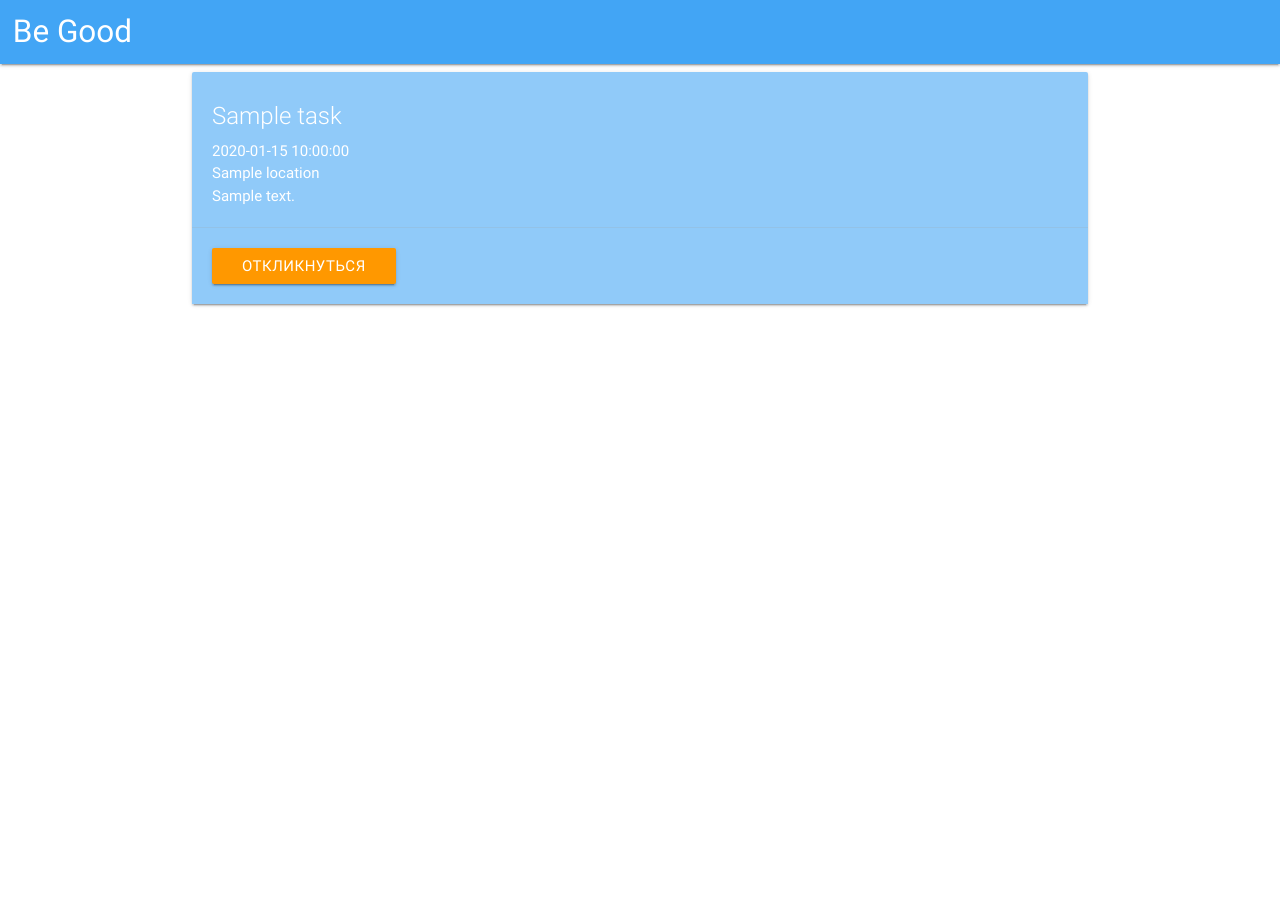
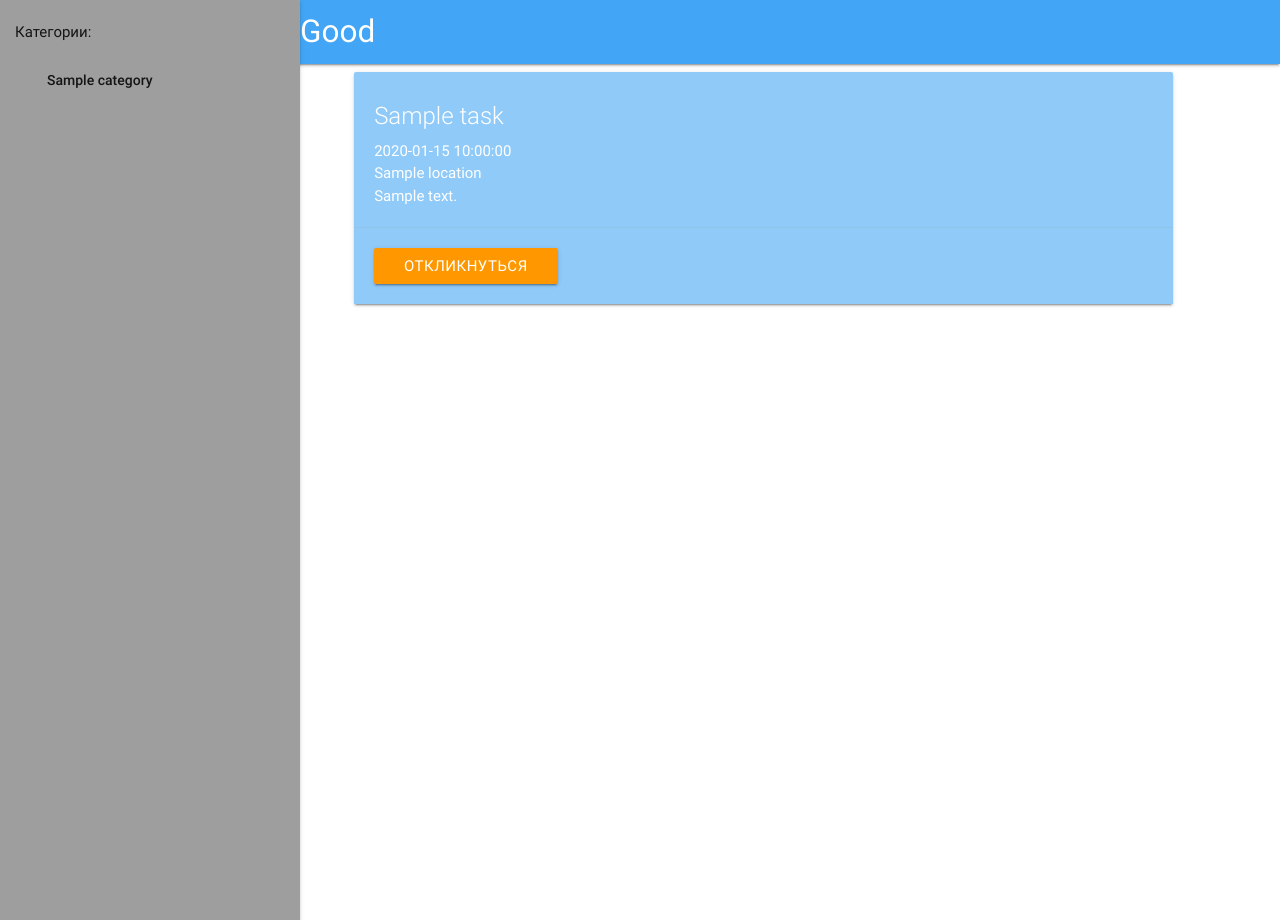
Before and after one commit to Regulknight/FFL, a Flask app: template templates/Card.html in a window 1280 px wide. Run offline with Flask 2, Linux system fonts and the light colour scheme; the template is opened without the code that fills it: most values are stand-ins (such as "Sample title", 1, 10 or a date in 2020); parts of the project's set-up code (start-up, migrations or seed data) failed here and were passed over; some libraries are stand-ins or nearby versions.

Commit message:
category filtering

```diff
--- /dev/null
+++ b/Model/Category.py
@@ -0,0 +1,4 @@
+class Category:
+    def __init__(self, id, name):
+        self.id = id
+        self.name = name
--- a/main.py
+++ b/main.py
@@ -8,14 +8,12 @@ from flask import request
 from flask import send_from_directory
 from flask_login import LoginManager
 from flask_login import current_user
-from flask_login import login_required
 from flask_login import login_user
 
+from Model.Category import Category
+from Model.Task import Task
+from Model.User import User
 from controllers.Id_generator import IdGenerator
-
-from Model.User import User
-
-from Model.Task import Task
 
 app = Flask(__name__)
 
@@ -40,11 +38,26 @@ t3 = Task(idGen.get_new_task_id(), 1, "Отхватить от Леси люле
           "Не комплитед совсем", 10)
 task_l = [t1, t2, t3]
 
+c1 = Category(1, "Котики")
+c2 = Category(2, "Собачки")
+с3 = Category(3, "Бабушки")
+
+c_l = [c1, c2, с3]
+
 
 def search_task_by_ind(ind):
     for t in task_l:
         if t.id == ind:
             return t
+
+
+def search_category_by_id(id):
+    result = []
+    for x in task_l:
+        if x.category_index == id:
+            result.append(x)
+    return result
+
 
 
 @login_manager.user_loader
@@ -135,7 +148,12 @@ def registraty(fname, name, login, password):
 
 @app.route("/tasks")
 def tasks():
-    return render_template('Card.html', task_list=task_l)
+    cat = request.args.get('category', '')
+    if cat is not None:
+        t_l = search_category_by_id(int(cat))
+    else:
+        t_l = task_l
+    return render_template('Card.html', task_list=t_l, category_list=c_l)
 
 
 @app.route("/tasks/<int:task_ind>")
--- a/templates/Card.html
+++ b/templates/Card.html
@@ -8,30 +8,33 @@
   <!-- CSS  -->
   <link href="https://fonts.googleapis.com/icon?family=Material+Icons" rel="stylesheet">
   <link href="../css/materialize.css" type="text/css" rel="stylesheet" media="screen,projection"/>
+    <link href="../css/index" type="text/css" rel="stylesheet">
     <script type="text/javascript" src="https://code.jquery.com/jquery-2.1.1.min.js"></script>
 </head>
 
 <body>
-
+<header>
+    <ul id="nav-mobile" class="side-nav fixed grey" style="transform: translateX(0%);">
+        <ul class="collection" style="border: 0px; padding-left: 5%" >
+            <li class="collection-header">Категории:</li>
+            {% for category in category_list %}
+                <li><a href = "/tasks?category={{category.id}}">{{category.name}}</a></li>
+            {% endfor %}
+        </ul>
+    </ul>
+</header>
 <nav>
     <div class="nav-wrapper blue lighten-1">
-      <a href="#" class="brand-logo" style="padding-left: 1%">Be Good</a>
-      <ul id="nav-mobile" class="right hide-on-med-and-down">
+      <a href="#" class="brand-logo" style="padding-left: 20%">Be Good</a>
 
-                {%if current_user.is_authenticated %}
-                    <li><progress style="-webkit-appearance: progress-bar" value="70" max="100"></progress></li>
-                    <li style="padding-left: 15px">{{current_user.s_name}}</li>
-                    <li style="padding-left: 15px; padding-right: 15px" >{{current_user.name}}</li>
-                {% endif %}
-      </ul>
     </div>
 </nav>
 
-<div class="container">
+<div class="row">
+    <div class="col s9 offset-l2" style="padding-left: 11%; padding-right: 0%">
 {% for task in task_list %}
-    <div class="row">
-        <div class="col s12">
-            <div class="card blue lighten-3 #FF">
+
+        <div class="card blue lighten-3">
             <div class="card-content white-text">
                 <span class="card-title">{{task.name}}</span>
                 <p>{{task.time}}</p>
@@ -42,9 +45,8 @@
                 <a href = "/tasks/{{task.id}}" class="waves-effect waves-light btn orange" >Откликнуться</a>
             </div>
         </div>
+{% endfor %}
         </div>
-    </div>
-{% endfor %}
 </div>
 
 
--- a/templates/add.html
+++ b/templates/add.html
@@ -15,7 +15,7 @@
 
 <nav>
     <div class="nav-wrapper blue lighten-1">
-      <a href="#" class="brand-logo" style="padding-left: 1%">Be Good</a>
+      <a href="../" class="brand-logo" style="padding-left: 1%">Be Good</a>
       <ul id="nav-mobile" class="right hide-on-med-and-down">
 
                 {%if current_user.is_authenticated %}
```
Also changed, not shown: 1 other file. Lines whose indentation alone changed are shown as unchanged.
